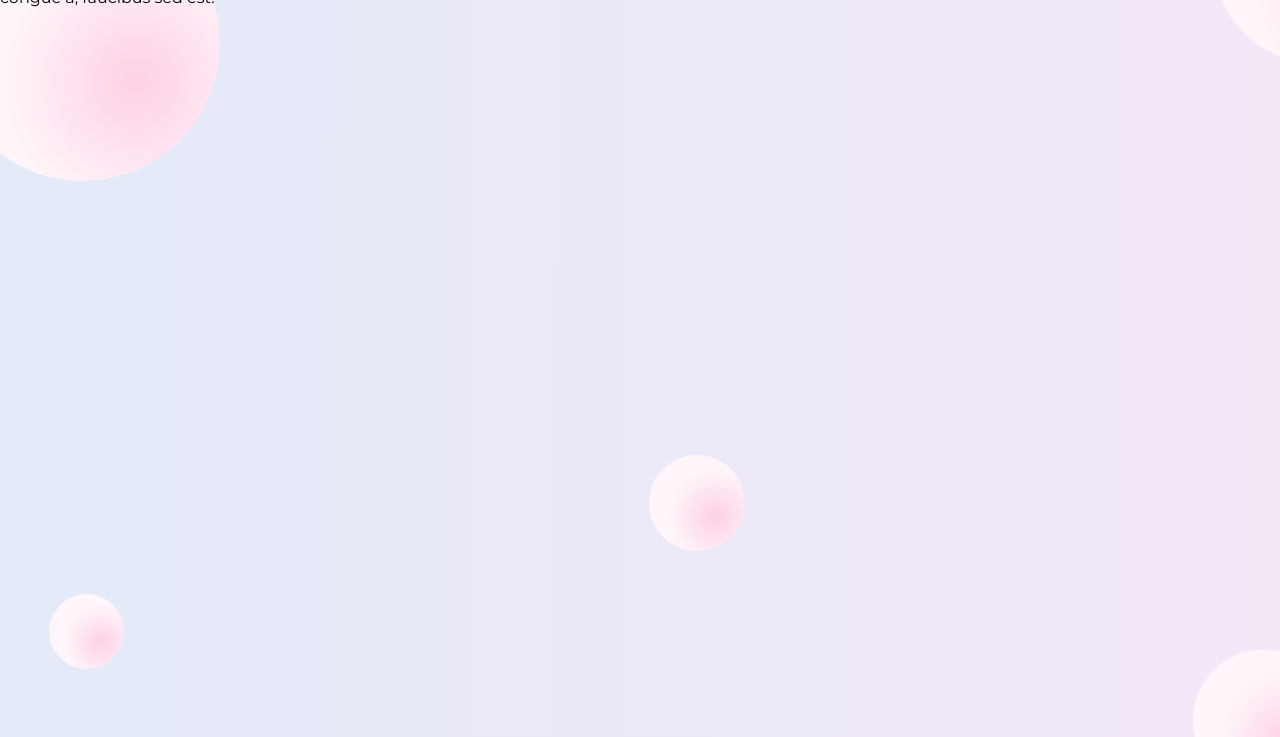
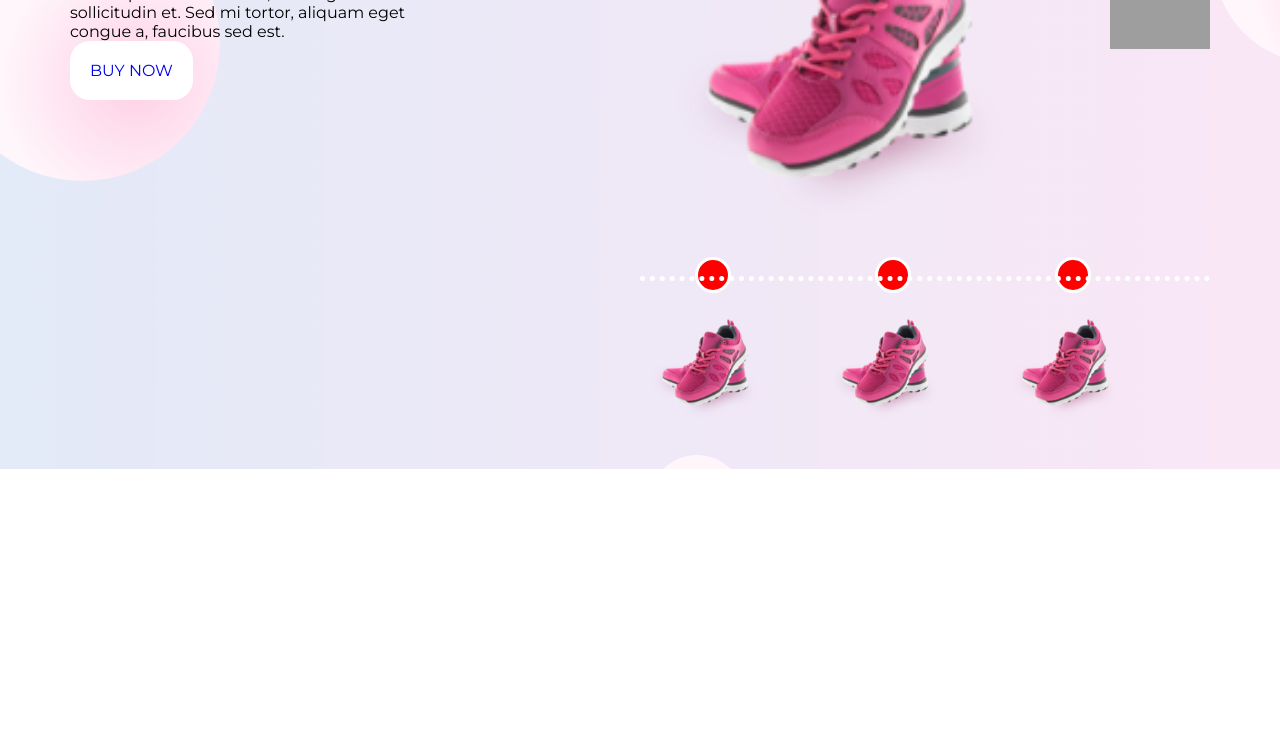
Before and after one commit to julia-prisniak/shues, a website: page src/index.html in a window 1280 px wide. Shown: the part 331-1068 px from the top of the page. After the commit the page ends 800 px from the top, so only its background shows below. Drawn offline with Linux system fonts and the light colour scheme; grey boxes are pictures that could not be loaded.

Commit message:
add some images
add flexbox
add shues images and transition

```diff
--- a/src/css/style.css
+++ b/src/css/style.css
@@ -67,11 +67,17 @@ li:hover a {
     display: flex;
     position: absolute;
     z-index: 0;
+    height: calc(100vh - 113px);
+    top: 0px;
+    left: 0px;
     overflow: hidden;
 }
+
 .wrapper {
     position: relative;
+    padding-top: 124px;
 }
+
 div.logo{
     margin: 33px auto 33px 150px;
 
@@ -101,26 +107,118 @@ div.logo{
     right: -52px;
     position: absolute;
 }
+
 .content {
-    position: absolute;
+    position: relative;
     z-index: 11;
-    width: 100%;
     height: 100%;
+    display: flex;
+    width: 1140px;
+    margin: 0px auto;
 }
 
 .content a {
     text-transform: uppercase;
+    background-color: rgb(255, 255, 255);
+    display: inline-block;
     padding: 20px;
-    background-color: #fff;
     border-radius: 20px;
 }
+
 h1{
     font-weight: 300;
-    top: 124px;
-    left: 134px;
-    position: absolute;
 }
 .bold{
     font-weight: 700;
     display: inline-block;
 }
+/*/////////////////*/
+.shues_cover img {
+    width: 70%;
+}
+
+.descr, .images {
+    width: 50%;
+}
+
+.images {
+    position: relative;
+}
+
+.content {
+    position: relative;
+    z-index: 11;
+    height: 100%;
+    display: flex;
+    width: 1140px;
+    margin: 0px auto;
+}
+
+.shues_catalog {
+    display: flex;
+    position: relative;
+}
+
+.shues_catalog hr {
+    width: 100%;
+    height: 0px;
+    position: absolute;
+    background: transparent;
+    border-top: 5px dotted white;
+}
+
+.shues_item .circle {
+    width: 30px;
+    height: 30px;
+    margin-left: 55px;
+    margin-top: -19px;
+    margin-bottom: 24px;
+    border-radius: 50%;
+    background: red;
+    border-width: 3px;
+    border-style: solid;
+    border-color: white;
+    border-image: initial;
+}
+
+.item_cover .item_cover-img {
+    width: 130px;
+    height: auto;
+    position: relative;
+    z-index: 999;
+}
+
+.item_cover .cost {
+    width: 330px;
+    margin-top: -100px;
+    margin-left: 45px;
+    box-sizing: border-box;
+    max-width: 0px;
+    opacity: 0;
+    background: white;
+    border-radius: 5px;
+    padding: 15px 15px 15px 120px;
+    overflow: hidden;
+    transition: all 0.3s ease-in-out 0s;
+}
+
+.shues_item:hover .cost {
+    opacity: 1;
+    max-width: 330px;
+    transition: all 0.3s ease-in-out 0s;
+}
+
+.item_cover .cost p {
+    margin-bottom: 5px;
+    font-size: 20px;
+    white-space: nowrap;
+}
+
+
+.next-item {
+    width: 100px;
+    height: auto;
+    position: absolute;
+    top: 13%;
+    right: 0px;
+}
--- a/src/index.html
+++ b/src/index.html
@@ -44,7 +44,7 @@
         <img class="ellipse-4" src="./img/ggg/Ellipse6.png" alt="Ellipse">
         <img class="ellipse-5" src="./img/ggg/Ellipse8.png" alt="Ellipse">
      </div>
-      <div class="content">
+     <!--  <div class="content">
             <a href="#">Buy Now</a>
             <img src="./img/ggg/shoebottom.png" alt="shoebottom">
             <h1> Are you ready to <br>
@@ -54,7 +54,80 @@
                      sollicitudin et. Sed mi tortor, aliquam eget <br>
                       congue a, faucibus sed est.</p>
 
-      </div>
+      </div> -->
+
+      <div class="content">
+            <!-- <a href="#">Buy Now</a>
+            <h1> Are you ready to <br>
+                <span class="bold"> lead the way</span>
+            </h1>
+            <p>Mauris porta lectus nulla, non dignissim dolor <br>
+                sollicitudin et. Sed mi tortor, aliquam eget <br>
+                congue a, faucibus sed est.</p>
+             -->
+
+            <div class="descr">
+                <h1> Are you ready to <br>
+                    <span class="bold"> lead the way</span></h1>
+
+                <p>Mauris porta lectus nulla, non dignissim dolor <br>
+                    sollicitudin et. Sed mi tortor, aliquam eget <br>
+                    congue a, faucibus sed est.</p>
+                <a href="#">Buy Now</a>
+            </div>
+
+            <div class="images">
+                <div class="shues_cover">
+                    <img src="./img/ggg/shoebottom.png" alt="shoebottom">
+                </div>
+
+                <div class="shues_catalog">
+                    <hr>
+
+                    <div class="shues_item">
+                        <div class="circle"></div>
+
+                        <div class="item_cover">
+                            <img class="item_cover-img" src="./img/ggg/shoebottom.png" alt="shoebottom">
+
+                            <div class="cost">
+                                <p>Text</p>
+                                <p>350 $</p>
+                            </div>
+                        </div>
+                    </div>
+
+                    <div class="shues_item">
+                        <div class="circle"></div>
+
+                        <div class="item_cover">
+                            <img class="item_cover-img" src="./img/ggg/shoebottom.png" alt="shoebottom">
+
+                            <div class="cost">
+                                <p>Text</p>
+                                <p>350 $</p>
+                            </div>
+                        </div>
+                    </div>
+
+                    <div class="shues_item">
+                        <div class="circle"></div>
+
+                        <div class="item_cover">
+                            <img class="item_cover-img" src="./img/ggg/shoebottom.png" alt="shoebottom">
+
+                            <div class="cost">
+                                <p>Text</p>
+                                <p>350 $</p>
+                            </div>
+                        </div>
+                    </div>
+                </div>
+
+                <img src="https://images.vectorhq.com/images/previews/273/right-black-arrow-3-clip-art-88908.png" class="next-item" alt="">
+
+            </div>
+        </div>
  </div>
 </body>
 
```
